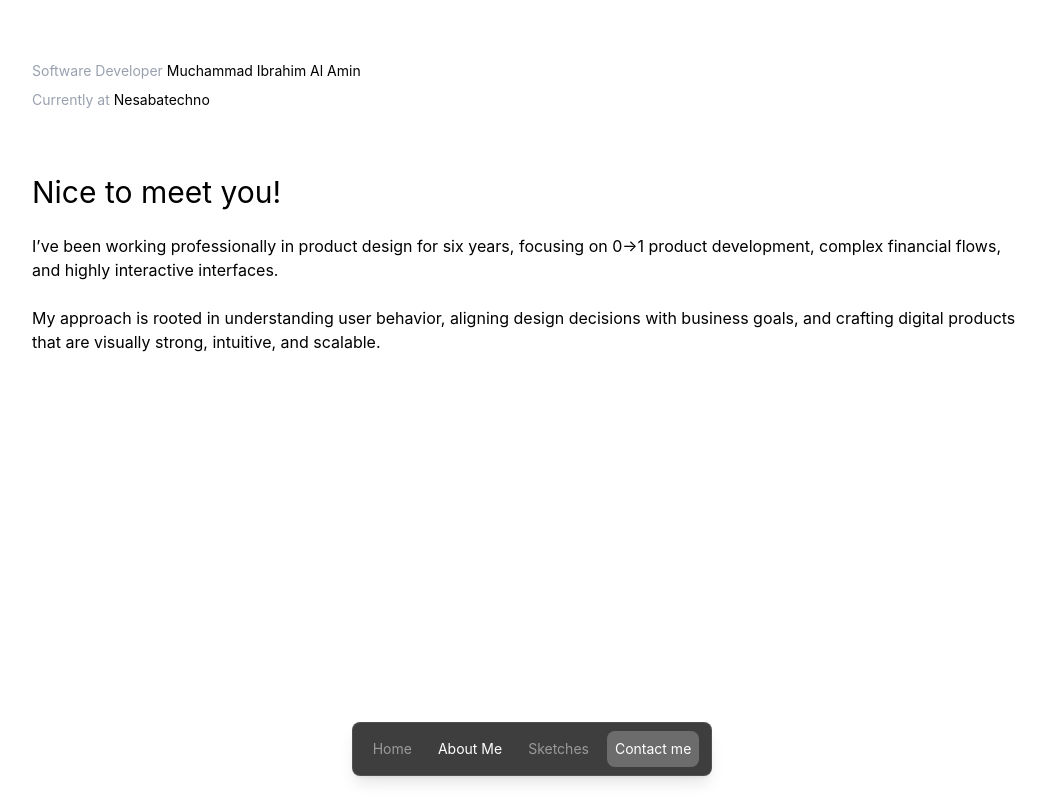
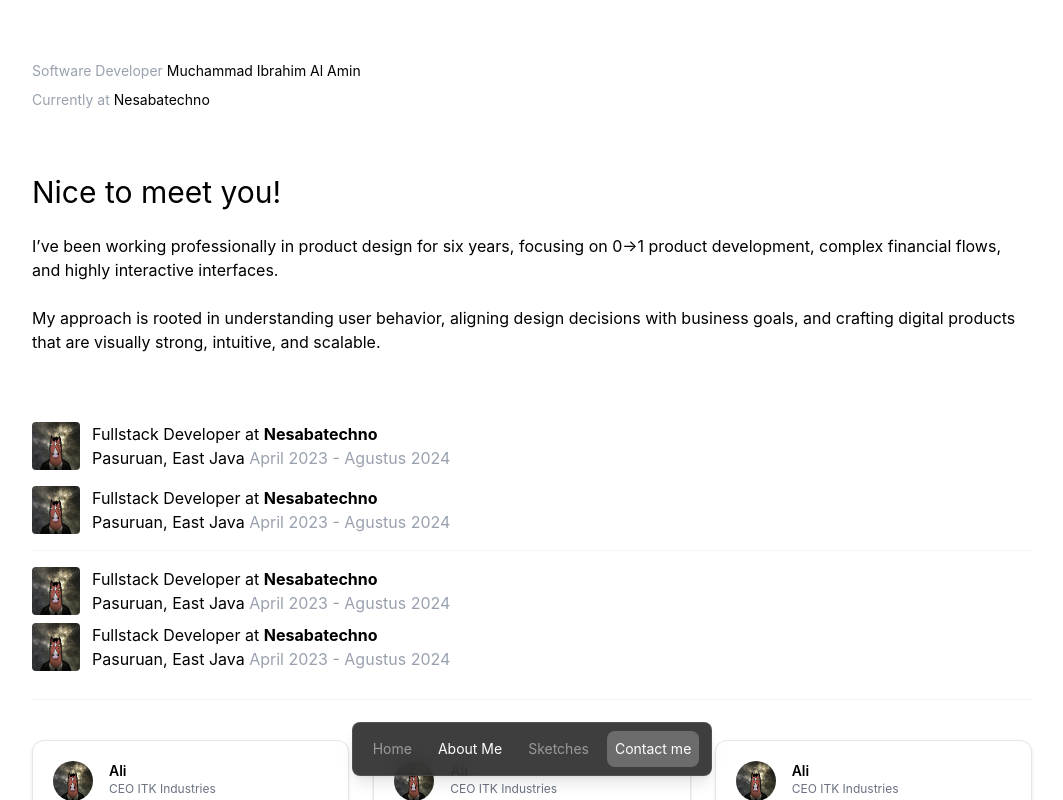
Before and after one commit to ibrqp/react-tailwind, a React (Vite) app: page / in a window 1280 px wide. Both pictures are taken after a click on the button "About Me". Shown: the top 800 px of the page, without its empty margins (108-1171 px from the left). Built offline with nearby package versions, Linux system fonts and the light colour scheme; a web font is replaced by a local one.

Commit message:
Fixed AboutMe #2

```diff
--- a/index.html
+++ b/index.html
@@ -2,7 +2,7 @@
 <html lang="en">
   <head>
     <meta charset="UTF-8" />
-    <link rel="icon" type="image/svg+xml" href="/vite.svg" />
+    <link rel="icon" type="image/svg+xml" href="/src/assets/img.jpg" />
     <meta name="viewport" content="width=device-width, initial-scale=1.0" />
     <title>Ibrahim</title>
   </head>
--- a/src/components/AboutMe.jsx
+++ b/src/components/AboutMe.jsx
@@ -1,5 +1,6 @@
 import React from 'react'
-
+// import img from '../assets/img.jpg'
+import { listKomentar, listPekerjaan } from '../data/data'
 const AboutMe = () => {
   return (
     <div className="container mx-auto px-6 md:px-20 lg:px-35  flex flex-col justify-center ">
@@ -19,7 +20,64 @@ const AboutMe = () => {
           and crafting digital products that are visually strong, intuitive, and scalable.
         </p>
       </div>
+      <div className=' my-7 mb-4 border-b b border-gray-100 '>
+        {listPekerjaan.map((pekerjaan) =>
+          <div className='flex items-center mb-4' key={pekerjaan.id}>
+            <img className='h-12 w-12 mr-3 rounded-sm' src={pekerjaan.gambar} alt="foto" />
+            <div className='flex flex-col'>
+              <p>{pekerjaan.namaKerja} at <b >{pekerjaan.tempat}</b> </p>
+              <p>{pekerjaan.lokasi} <span className='text-gray-400'>{pekerjaan.tahun}</span></p>
+
+            </div>
+          </div>
+        )}
+      </div>
+      <div className='border-b b border-gray-100 pb-5 '>
+        {listPekerjaan.map((pekerjaan) =>
+          <div className='flex items-center mb-2' key={pekerjaan.id}>
+            <img className='h-12 w-12 mr-3 rounded-sm' src={pekerjaan.gambar} alt="foto" />
+            <div className='flex flex-col'>
+              <p>{pekerjaan.namaKerja} at <b >{pekerjaan.tempat}</b> </p>
+              <p>{pekerjaan.lokasi} <span className='text-gray-400'>{pekerjaan.tahun}</span></p>
+
+            </div>
+          </div>
+        )}
+      </div>
+      <div className="grid grid-cols-1 md:grid-cols-2 lg:grid-cols-3 gap-6 border-b border-gray-100 my-10 pb-10 ">
+        {listKomentar.map((komentar, index) => (
+          <div
+            key={index}
+            className="bg-white border border-gray-200 rounded-xl p-5 shadow-sm flex flex-col h-full mb-10"
+          >
+            <div className="flex items-start gap-4">
+              <img
+                className="h-10 w-10 rounded-full"
+                src={komentar.gambar}
+                alt="foto"
+              />
+
+              <div className="flex flex-col">
+                <p className="font-semibold text-sm">{komentar.nama}</p>
+                <p className="text-xs text-gray-500">{komentar.pekerjaan}</p>
+              </div>
+            </div>
+
+            <p className="mt-4 text-sm text-gray-600 leading-relaxed">
+              {komentar.isiKomentar}
+            </p>
+          </div>
+        ))}
+      </div>
+      <div className='flex flex-col items-center md:flex-row justify-between gap-3 text-[12px] text-gray-500 mb-50'>
+          <p className="max-w-md">All designs on this website were created by Helin Kıl. Some of the featured works are conceptual pieces and may not represent real products.</p>
+          <p className="md:text-right">© 2025 Helin Kil. All rights reserved.</p>
+      </div>
+
+
+
     </div>
+
   )
 }
 
--- a/src/data/data.js
+++ b/src/data/data.js
@@ -4,6 +4,9 @@ import gambar3 from "../assets/unnamed.jpg"
 import gambar4 from "../assets/unnamed.jpg"
 import gambar5 from "../assets/unnamed.jpg"
 import gambar6 from "../assets/unnamed.jpg"
+
+import gambar7 from "../assets/img.jpg"
+
 
 
 export const listProyek = [
@@ -60,4 +63,52 @@ export const listProyek = [
     }
 ]
 
+export const listPekerjaan = [
+    {
+        id: "1",
+        namaKerja: "Fullstack Developer",
+        tempat: "Nesabatechno",
+        lokasi: "Pasuruan, East Java",
+        tahun: "April 2023 - Agustus 2024",
+        gambar: gambar7
+    },
+    {
+        id: "2",
+        namaKerja: "Fullstack Developer",
+        tempat: "Nesabatechno",
+        lokasi: "Pasuruan, East Java",
+        tahun: "April 2023 - Agustus 2024",
+        gambar: gambar7
+    }
+
+
+]
+
+export const listKomentar = [
+    {
+        id: "1",
+        nama: "Ali",
+        gambar: gambar7,
+        pekerjaan: "CEO ITK Industries",
+        isiKomentar: "Lorem, ipsum dolor sit amet consectetur adipisicing elit. Voluptatibus quosrepellat earum illum! Voluptate, reprehenderit officia perspiciatis modinulla nesciunt..."
+
+    },
+    {
+        id: "2",
+        nama: "Ali",
+        gambar: gambar7,
+        pekerjaan: "CEO ITK Industries",
+        isiKomentar: "Lorem, ipsum dolor sit amet consectetur adipisicing elit. Voluptatibus quosrepellat earum illum! Voluptate, reprehenderit officia perspiciatis modinulla nesciunt..."
+
+    },
+    {
+        id: "3",
+        nama: "Ali",
+        gambar: gambar7,
+        pekerjaan: "CEO ITK Industries",
+        isiKomentar: "Lorem, ipsum dolor sit amet consectetur adipisicing elit. Voluptatibus quosrepellat earum illum! Voluptate, reprehenderit officia perspiciatis modinulla nesciunt..."
+
+    }
+]
+
 export default listProyek;
```
